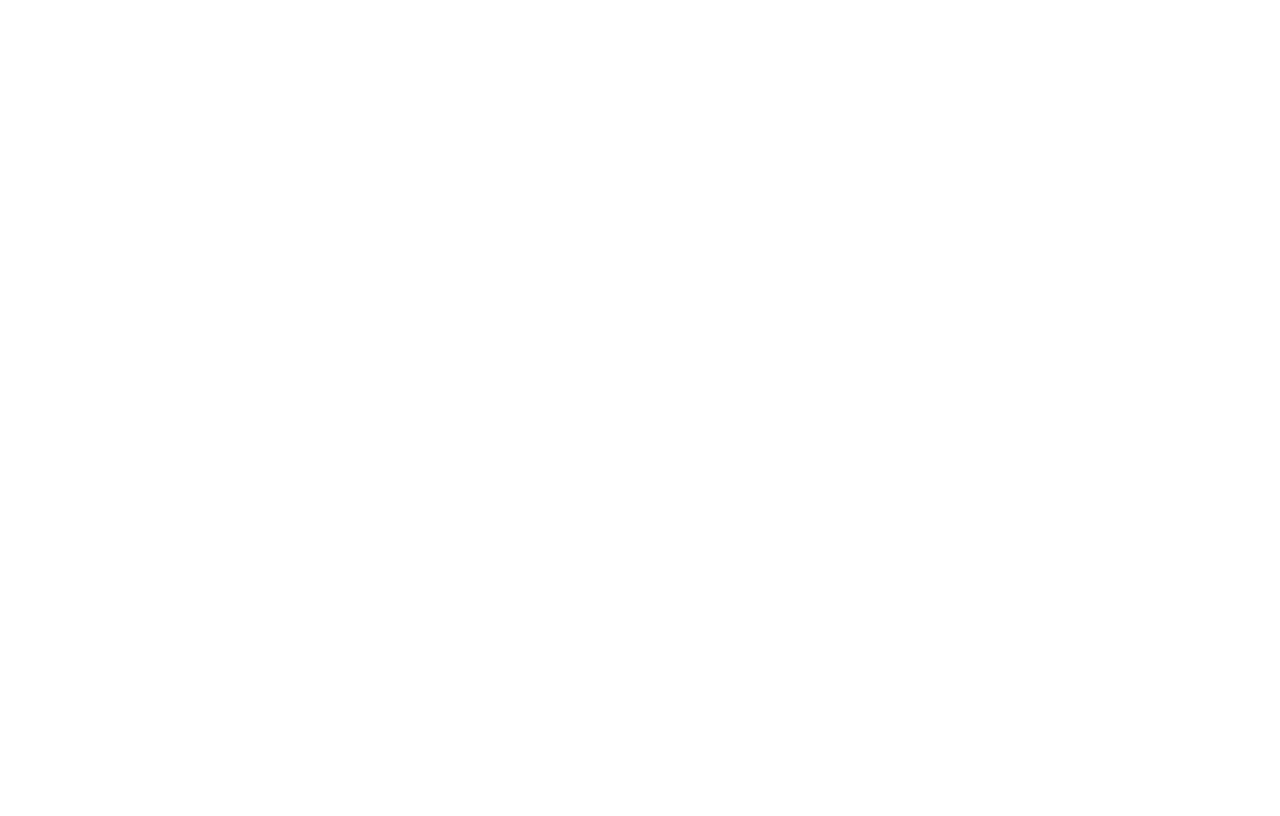
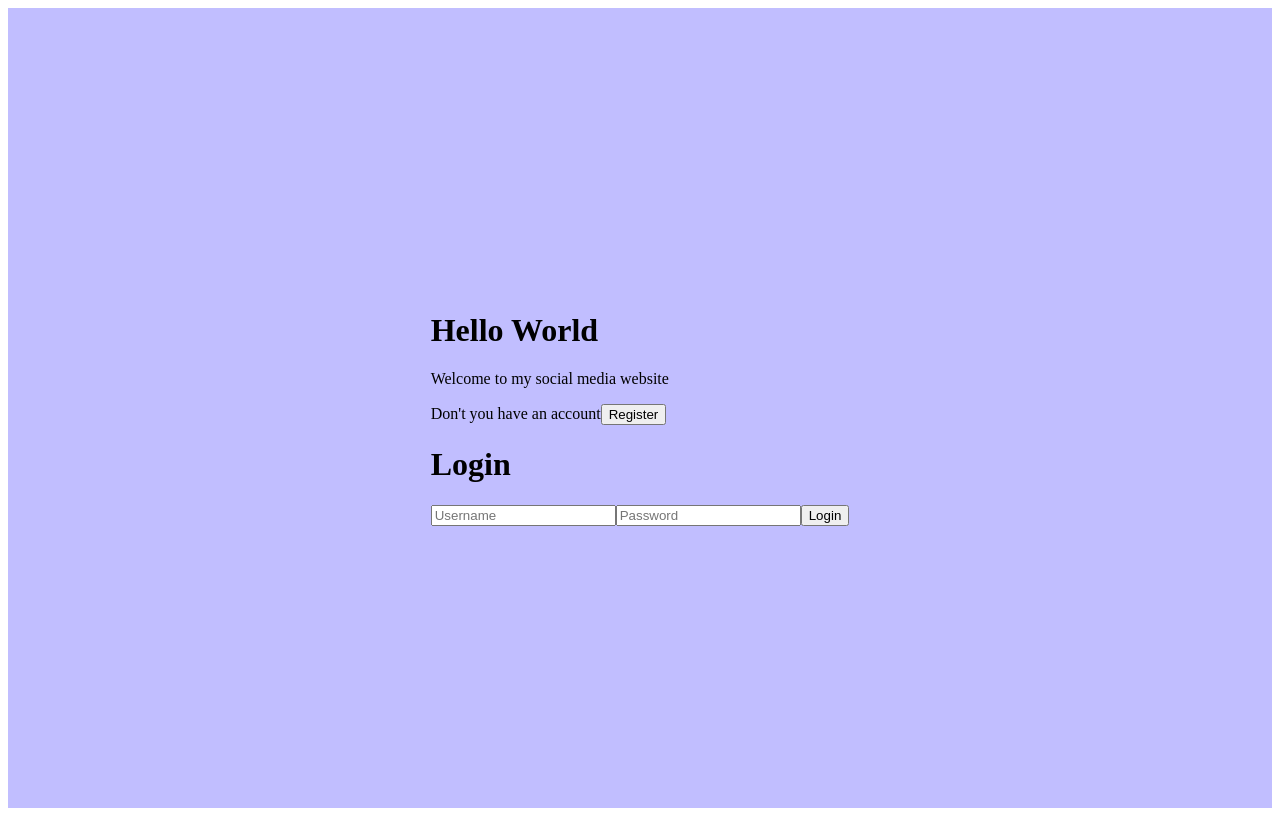
Before and after one commit to PhanNguyenHoangBao-ITITIU20165/Social-Website, a React (Create React App) app: page / in a window 1280 px wide. Built offline with nearby package versions, Linux system fonts and the light colour scheme.

Commit message:
create login page

```diff
--- a/package.json
+++ b/package.json
@@ -37,5 +37,10 @@
       "last 1 firefox version",
       "last 1 safari version"
     ]
+  },
+  "emmet.includeLanguages": {
+    "javascript": "javascriptreact",
+    "typescriptreact": "javascriptreact"
   }
+
 }
--- a/src/pages/login/Login.jsx
+++ b/src/pages/login/Login.jsx
@@ -4,7 +4,21 @@
     return (
         <div className="login">
             <div className="card">
+                <div className="left">
+                    <h1>Hello World</h1>
+                    <p>Welcome to my social media website</p>
+                    <span>Don't you have an account</span>
+                    <button>Register</button>
+                </div>
 
+                <div className="right">
+                    <h1>Login</h1>
+                    <form>
+                        <input type="text" placeholder="Username" />
+                        <input type="password" placeholder="Password" />
+                        <button>Login</button>
+                    </form>
+                </div>
             </div>
         </div>
     )
--- a/src/pages/login/login.scss
+++ b/src/pages/login/login.scss
@@ -0,0 +1,43 @@
+.login{
+    height: 100vh;
+    background-color: rgb(193, 190, 255);
+    display:flex;
+    align-items: center;
+    justify-content: center;
+    .card{
+        .left{
+            h1{
+
+            }
+
+            p{
+
+            }
+
+            span{
+
+            }
+
+            button{
+
+
+            }
+        }
+
+        .right{
+            h1{
+
+            }
+
+            form{
+                input{
+
+                }
+
+                button{
+
+                }
+            }
+        }
+    }
+}
```
